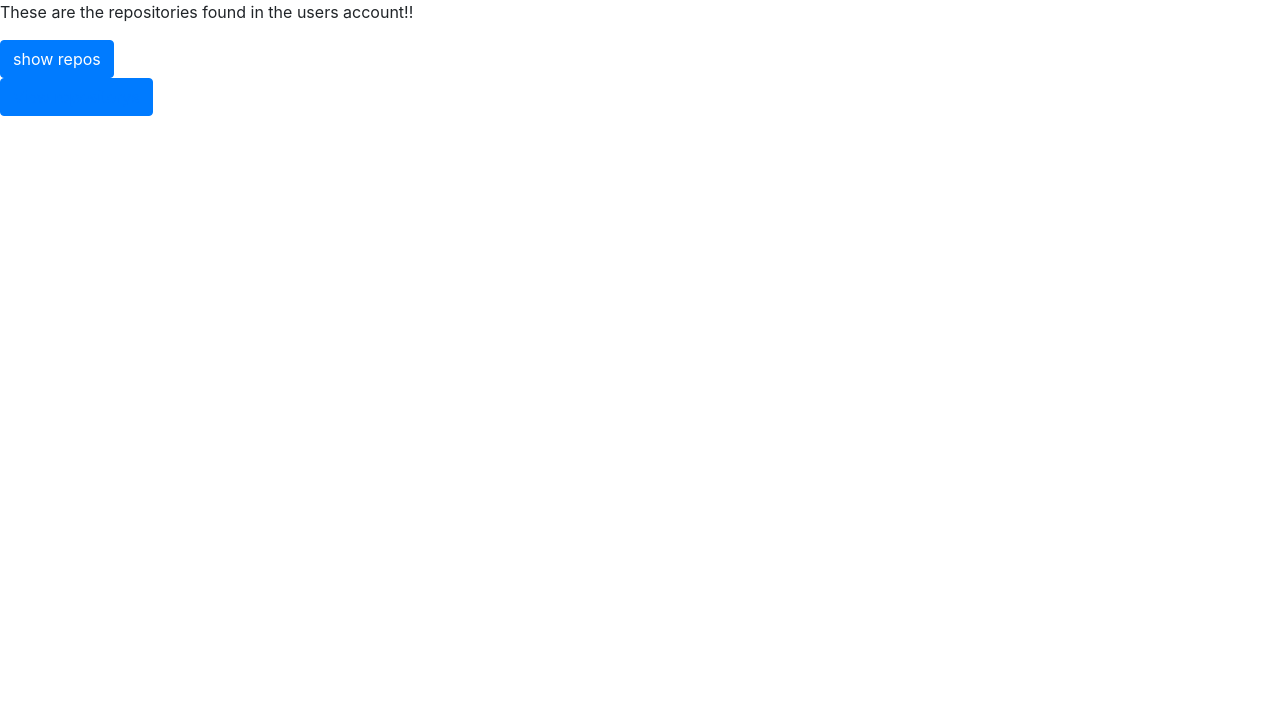
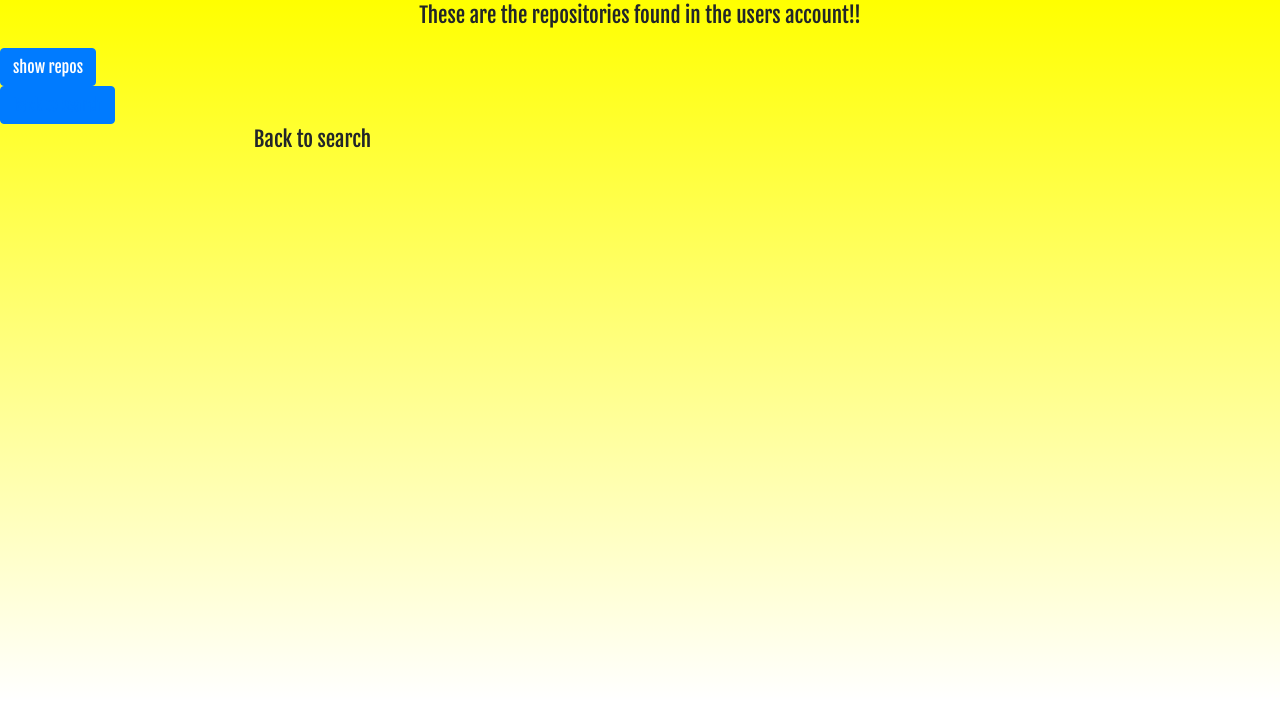
Before and after one commit to ChegeDaniella/Github-, an Angular app: page /repository in a window 1280 px wide. Shown: the top 706 px of the page. Built offline with nearby package versions, Linux system fonts and the light colour scheme.

Commit message:
time pipe working

```diff
--- a/src/app/app.module.ts
+++ b/src/app/app.module.ts
@@ -8,13 +8,15 @@ import { AppRoutingModule } from './app-routing.module';
 import { AppComponent } from './app.component';
 import { SearchComponent } from './search/search.component';
 import { RepositoryComponent } from './repository/repository.component';
+import { TimePassedPipe } from './time-passed.pipe';
 
 
 @NgModule({
   declarations: [
     AppComponent,
     SearchComponent,
-    RepositoryComponent
+    RepositoryComponent,
+    TimePassedPipe
   ],
   imports: [
     BrowserModule,
--- a/src/app/repository/repository.component.css
+++ b/src/app/repository/repository.component.css
@@ -0,0 +1,10 @@
+.all {
+    background-image: linear-gradient(yellow, white);
+    background-size: cover;
+    height:700px;
+    font-family: 'Fjalla One', sans-serif;
+    font-size: 21px;
+}
+p {
+    text-align: center;
+}
--- a/src/app/repository/repository.component.html
+++ b/src/app/repository/repository.component.html
@@ -1,3 +1,5 @@
+ <div class="all">
+    <link href="https://fonts.googleapis.com/css2?family=Fjalla+One&display=swap" rel="stylesheet">
     <div>
         <p>These are the repositories found in the users account!!</p>
         <button class="btn btn-primary" (click)="showRepos()">show repos</button>
@@ -9,8 +11,11 @@
                 <p class="clearfix">
                     {{repo.name}} <a href="{{repo.html_url}}" target="_blank" class="btn btn-sm btn-warning pull-right">View this project on github</a><br>
                 </p>
-            <p>{{repo.description}}</p>
+                <p>{{repo.description|timePassed}}</p>
+                <p>This repo was made {{repo.created_at|timePassed}}</p>
             </div>
-        <button class="btn btn-primary"><a routerLink="/" routerLinkActive='active'>View repositorys</a></button>
+            <button class="btn btn-primary"><a routerLink="/" routerLinkActive='active'>Back to search</a></button>
+            <p>Back to search</p>
         </div>
     </div>
+</div>
--- a/src/app/repository/repository.component.ts
+++ b/src/app/repository/repository.component.ts
@@ -10,6 +10,7 @@ import { Repository } from '../repository'
 })
 export class RepositoryComponent implements OnInit {
   repos: any;
+  newRepo= new Repository("","", new Date());
 
   constructor(private profileService: ProfileService) {
 
--- a/src/app/search/search.component.html
+++ b/src/app/search/search.component.html
@@ -27,12 +27,15 @@
         <div class="row" id="list">
             <div class="col-md-6">
                 <div *ngIf="profile">
-                 {{profile.name}} <strong>({{profile.login}})</strong>
+
                  <img src="{{profile.avatar_url}}" class="img-circle img-responsive" alt="Profile Image">
                 </div>
             </div>
             <div class="col-md-6" >
                 <div *ngIf="profile">
+                   <h3>{{profile.name}} <strong>({{profile.login}})</strong></h3>
+
+                    <p> This github account was created {{profile.created_at|timePassed}}</p>
             	<p>
                     <span >{{profile.followers}} Followers</span><br>
                     <span >Following {{profile.following}}</span><br>
@@ -41,6 +44,7 @@
                 </p>
                 <p><a href="{{profile.html_url}}" target="_blank" class="btn btn-success btn-sm">View profile on github</a></p>
                 <button class="btn btn-primary"><a routerLink="/repository" routerLinkActive='active'>View repositorys</a></button>
+                <p>Click on the blue button to view repositorys</p>
             </div>
             </div>
 
--- /dev/null
+++ b/src/app/time-passed.pipe.ts
@@ -0,0 +1,37 @@
+import { Pipe, PipeTransform } from '@angular/core';
+
+@Pipe({
+  name: 'timePassed',
+  pure: true
+})
+export class TimePassedPipe implements PipeTransform {
+
+  transform(value: any, args?: any): any {
+    if (value) {
+        const seconds = Math.floor((+new Date() - +new Date(value)) / 1000);
+        if (seconds < 29)
+            return 'Just now';
+        const intervals = {
+            'year': 31536000,
+            'month': 2592000,
+            'week': 604800,
+            'day': 86400,
+            'hour': 3600,
+            'minute': 60,
+            'second': 1
+        };
+        let counter;
+        for (const i in intervals) {
+            counter = Math.floor(seconds / intervals[i]);
+            if (counter > 0)
+                if (counter === 1) {
+                    return counter + ' ' + i + ' ago';
+                } else {
+                    return counter + ' ' + i + 's ago';
+                }
+        }
+    }
+    return value;
+}
+
+}
```
Also changed, not shown: 1 other file (tests, documents, lock files or other folders). Lines whose indentation alone changed are shown as unchanged.
